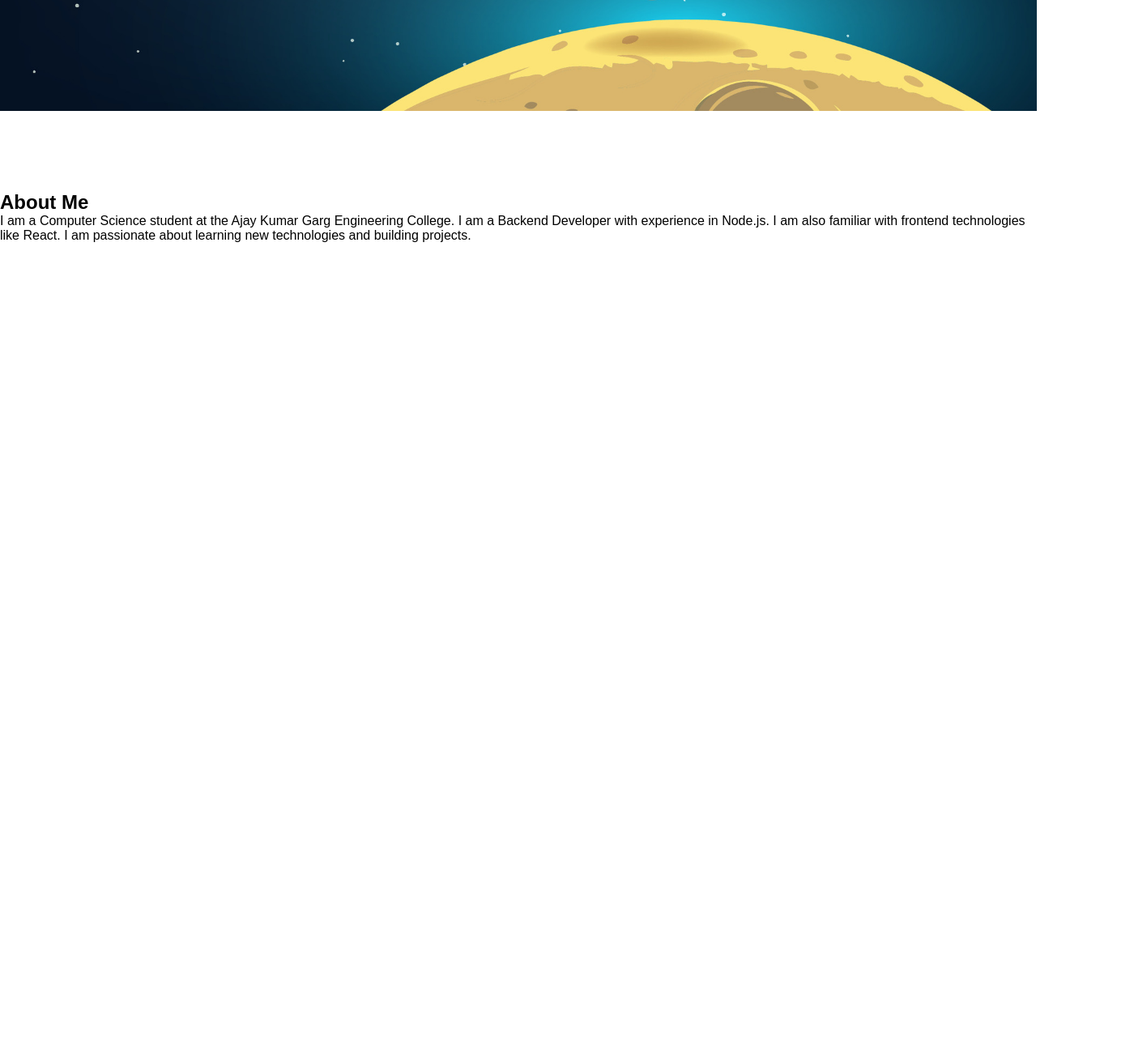
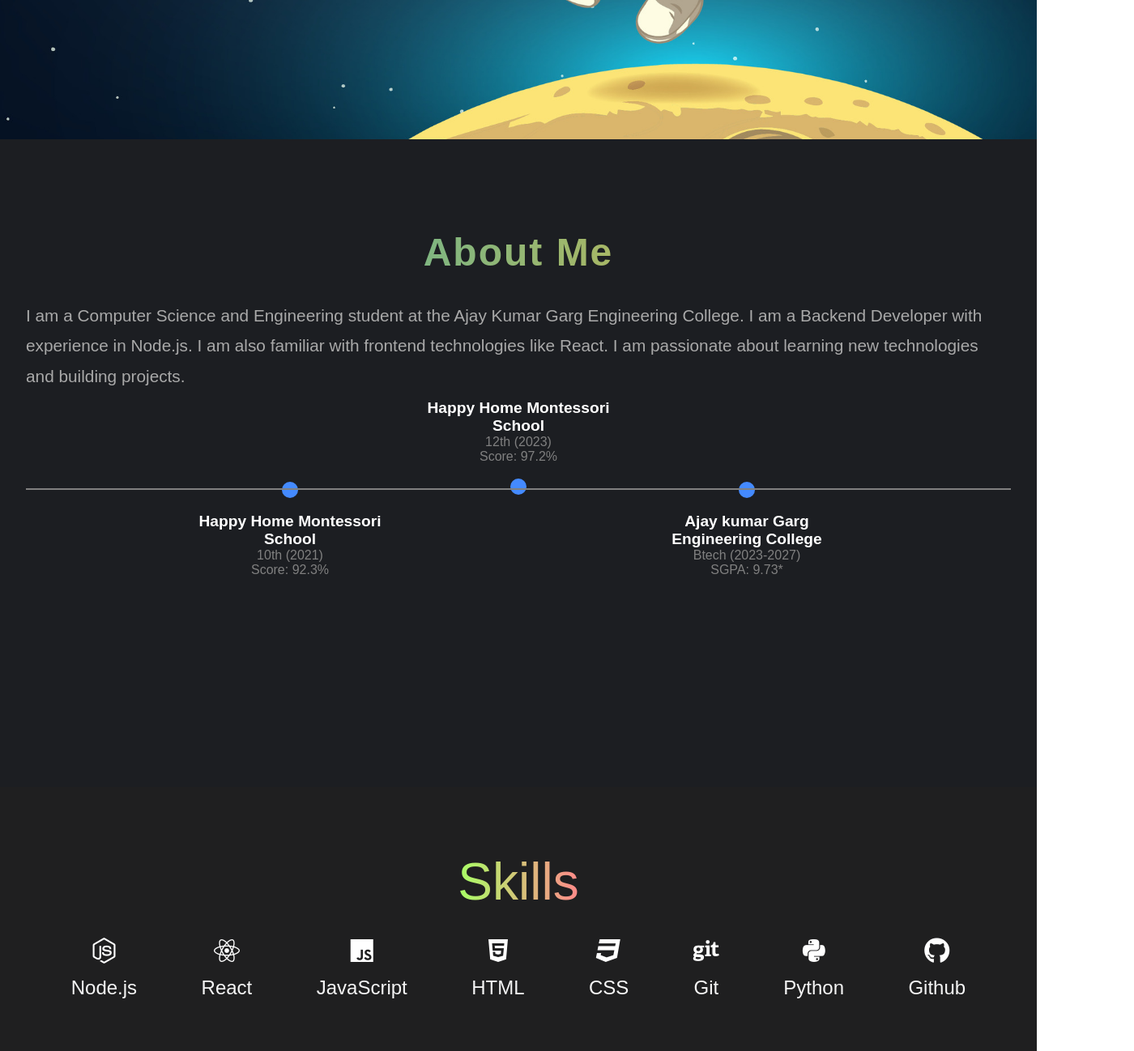
Before and after one commit to goyalshivansh2805/portfolio, a plain HTML site: page index.html in a window 1280 px wide. Shown: the part 602-1900 px from the top of the page at 81% size, 1400 px wide, since content can reach past the window. Before the commit the page ends 902 px from the top, so only its background shows below. Drawn offline with Linux system fonts and the light colour scheme.

Commit message:
Added About me Section, Education section and skills section.

```diff
--- a/index.html
+++ b/index.html
@@ -20,13 +20,13 @@
             <li><a href="#contact">Contact</a></li>
         </ul>
     </nav>
-    <div class="container">
+    <div class="primary-info-container">
         <div class="primary-info">
             <div class="primary-info-text">
                 <h1 class="primary-text-name">Hi, I am Shivansh</h1>
                 <p class="typing primary-text-desc">Backend Developer.</p>
                 <div class="buttons">
-                    <a href="#contact" class="btn">Contact</a>
+                    <a href="mailto:goyalshivansh28@gmail.com"  class="btn">Contact</a>
                     <a href="resume.pdf" download="Resume_Shivansh_Goyal.pdf" class="btn">Resume</a>
                 </div>
             </div>
@@ -49,11 +49,68 @@
 
             </div>
         </div>
-        <div class="about" id="about">
-            <h2 class="section-title">About Me</h2>
-            <p class="about-text">I am a Computer Science student at the Ajay Kumar Garg Engineering College. I am a Backend Developer with experience in Node.js. I am also familiar with frontend technologies like React. I am passionate about learning new technologies and building projects.</p>
+    </div>
+    <div class="secondary-info-container">
+        <div id="about">
+            <h2 class="about-title">About Me</h2>
+            <p class="about-text">I am a Computer Science and Engineering student at the Ajay Kumar Garg Engineering College. I am a Backend Developer with experience in Node.js. I am also familiar with frontend technologies like React. I am passionate about learning new technologies and building projects.</p>
+        </div>
+        <div class="edu-section">
+            <div class="timeline down">
+                <div class="institute">Happy Home Montessori School</div>
+                <div class="about-grade">10th (2021)</div>
+                <div class="score">Score: 92.3%</div>
+            </div>
+            <div class="timeline up">
+                <div class="institute">Happy Home Montessori School</div>
+                <div class="about-grade">12th (2023)</div>
+                <div class="score">Score: 97.2%</div>
+            </div>
+            <div class="timeline down">
+                <div class="institute">Ajay kumar Garg Engineering College</div>
+                <div class="about-grade">Btech (2023-2027)</div>
+                <div class="score">SGPA: 9.73*</div>
+            </div>
+        </div>
+    </div>
+    <div class="skills-container" id="skills">
+        <h2 class="skills-title">Skills</h2>
+        <div class="skills">
+            <div class="skill">
+                <i class="fab fa-node-js"></i>
+                <p>Node.js</p>
+            </div>
+            <div class="skill">
+                <i class="fab fa-react"></i>
+                <p>React</p>
+            </div>
+            <div class="skill">
+                <i class="fab fa-js"></i>
+                <p>JavaScript</p>
+            </div>
+            <div class="skill">
+                <i class="fab fa-html5"></i>
+                <p>HTML</p>
+            </div>
+            <div class="skill">
+                <i class="fab fa-css3"></i>
+                <p>CSS</p>
+            </div>
+            <div class="skill">
+                <i class="fab fa-git"></i>
+                <p>Git</p>
+            </div>
+            <div class="skill">
+                <i class="fab fa-python"></i>
+                <p>Python</p>
+            </div>
+            <div class="skill">
+                <i class="fab fa-github"></i>
+                <p>Github</p>
+            </div>
         </div>
     </div>
 
+
 </body>
 </html>
--- a/style.css
+++ b/style.css
@@ -9,13 +9,19 @@
     --nav-links-hover-color: #2979ff;
     --primary-text-color:white;
     --primary-desc-color: #c0c0c0;
+    --secondary-bg-color: #1c1e22;
+    --social-bg-color: rgba(10, 10, 10, 0.7);
+    --logo-color:linear-gradient(90deg, #00f260, #0575e6);
+    --skills-bg-color: linear-gradient(90deg, hsla(94, 100%, 70%, 1) 0%, hsla(0, 100%, 77%, 1) 100%);;
+    --secondary-linear-gradient-color: linear-gradient(90deg, hsla(183, 62%, 45%, 1) 0%, hsla(41, 96%, 58%, 1) 100%);
 }
 
+
+html{
+    scroll-behavior: smooth;
+}
 body {
     font-family: 'Poppins', sans-serif;
-    scroll-behavior: smooth;
-    height: 90vh;
-    background: url("../images/bg.jpg") no-repeat center center / cover;
 }
 
 nav {
@@ -39,12 +45,18 @@ nav ul a {
 
 .logo {
     position: absolute;
-    left: 2rem;
+    left: 4rem;
     font-size: 2.5rem;
 }
 
 .logo a{
-    color:white;
+    color:var(--logo-color);
+}
+
+.logo h4{
+    background: var(--logo-color);
+    color: transparent;
+    background-clip: text;
 }
 
 nav li a:hover {
@@ -65,15 +77,18 @@ nav ul {
     box-shadow: 0 4px 30px rgba(0, 0, 0, 0.1);
 }
 
-.fab{
+.social-icons .fab{
     font-size: 1.5rem;
     color: white;
 }
 
-.container {
-    display: flex;
-    flex-direction: column;
-    align-items: center;
+.primary-info-container{
+    position: absolute;
+    top: 0;
+    width: 100%;
+    height: 100vh;
+    background: url("../images/bg.jpg") no-repeat center center / cover;
+    overflow: hidden;
 }
 
 .primary-info{
@@ -81,8 +96,8 @@ nav ul {
     flex-direction: column;
     justify-content: center;
     align-items: flex-start;
-    margin-left: 15rem;
-    margin-top: -3rem;
+    margin-left: 10rem;
+    margin-top: 2rem;
     width: 100%;
     height: 100vh;
     color: var(--primary-text-color);
@@ -115,7 +130,7 @@ nav ul {
     text-decoration: none;
     border-radius: 5px;
     cursor: pointer;
-    font-size: 1rem;
+    font-size: 1.25rem;
 }
 
 .btn:hover{
@@ -132,7 +147,7 @@ nav ul {
 }
 
 .social-icon{
-    background-color: rgba(10, 10, 10, 0.7);
+    background-color: var(--social-bg-color);
     border-radius: 50%;
     display: flex;
     justify-content: center;
@@ -142,11 +157,139 @@ nav ul {
 }
 
 .social-icon a{
-    color: white;
+    padding: 0.5rem;
+}
 
-    padding: 0.5rem;
+.secondary-info-container {
+    position: relative;
+    top: 86vh;
+    display: flex;
+    flex-direction: column;
+    align-items: center;
+    min-height: 100vh;
+    width: 100%;
+    background-color: var(--secondary-bg-color);
+    color: var(--primary-text-color);
+    padding: 2rem;
+}
+
+.about-title {
+    padding-top: 5rem;
+    font-size: 3rem;
+    font-weight: 700;
+    text-align: center;
+    letter-spacing: 2px;
+    background:var(--secondary-linear-gradient-color);
+    background-clip: text;
+    color: transparent;
+}
+
+.about-text {
+    color: #a9a9a9;
+    font-size: 1.3rem;
+    line-height: 1.8;
+    font-weight: 400;
+    margin-top: 2rem;
+}
+
+.edu-title{
+    padding-top: 3rem;
+    font-size: 2.5rem;
+    font-weight: 400;
+}
+
+.edu-section {
+    display: flex;
+    justify-content: center;
+    align-items: center;
+    margin-top: 3rem;
+    position: relative;
+    width: 100%;
+}
+
+
+.timeline {
+    position: relative;
+    width: 250px;
+    text-align: center;
+    margin: 2rem 1rem;
+}
+
+.timeline.up{
+    transform: translateY(-70px);
+}
+
+.timeline.down{
+    transform: translateY(70px);
 
 }
+
+.institute {
+    font-weight: bold;
+    font-size: 1.2rem;
+}
+
+.about-grade, .score {
+    font-size: 1rem;
+    color: gray;
+}
+
+.skills-container{
+    position: relative;
+    top:86vh;
+    display: flex;
+    min-height: 50%;
+    width: 100%;
+    background-color: rgb(31,31,32);
+}
+
+#skills{
+    display: flex;
+    flex-direction: column;
+    justify-content: center;
+    align-items: center;
+    width: 100%;
+    padding: 2rem;
+}
+
+.skills{
+    display: flex;
+    flex-direction: row;
+    justify-content: space-around;
+    align-items: center;
+    width: 100%;
+    padding: 2rem;
+    gap: 2rem;
+}
+
+.skills-title{
+    margin-top:3rem;
+    font-size: 4rem;
+    font-weight: 400;
+    background: var(--skills-bg-color);
+    color: transparent;
+    background-clip: text;
+}
+
+.skill{
+    display: flex;
+    flex-direction: column;
+    justify-content: center;
+    align-items: center;
+    gap: 1rem;
+}
+
+.skill p{
+    font-size: 1.5rem;
+    font-weight: 500;
+    color: whitesmoke;
+}
+
+.skills .fab{
+    font-size: 2rem;
+    color: white;
+}
+
 
 
 .typing {
@@ -160,6 +303,43 @@ nav ul {
   }
 
 
+.edu-section::before {
+    content: '';
+    position: absolute;
+    top: 50%;
+    left: 0;
+    width: 100%;
+    height: 2px;
+    background-color: gray;
+    z-index: 1;
+}
+
+
+.timeline.up::before {
+    content: '';
+    position: absolute;
+    top: 135%;
+    left: 50%;
+    transform: translate(-50%, -50%);
+    width: 20px;
+    height: 20px;
+    border-radius: 50%;
+    background-color: var(--nav-links-primary-color);
+    z-index: 2;
+}
+
+.timeline.down::before {
+    content: '';
+    position: absolute;
+    top: -35%;
+    left: 50%;
+    transform: translate(-50%, -50%);
+    width: 20px;
+    height: 20px;
+    border-radius: 50%;
+    background-color: var(--nav-links-primary-color);
+    z-index: 2;
+}
 
 
 
```
